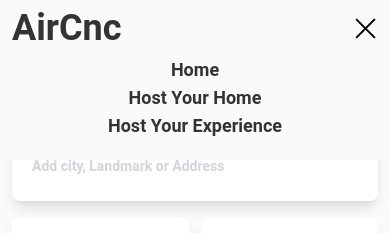
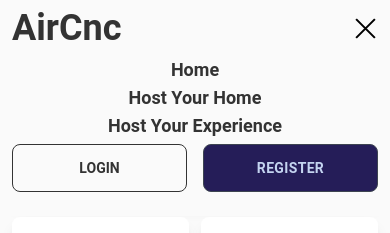
Before and after one commit to iinaamasum/aircnc-client, a React (Create React App) app: page / in a window 390 px wide. Both pictures are taken after a click on the button 365 px from the left and 28 px from the top of the page. Shown: the top 233 px of the page. Built offline with nearby package versions, Linux system fonts and the light colour scheme.

Commit message:
navbar scrollY and mobile nav button added

```diff
--- a/src/Shared/Navbar.jsx
+++ b/src/Shared/Navbar.jsx
@@ -9,9 +9,20 @@ const Navbar = () => {
     { id: 3, name: 'Host Your Experience', link: '/experience' },
   ];
 
+  const [scrollY, setScrollY] = useState(false);
   const [isOpen, setIsOpen] = useState(false);
+  const handleScrollY = () => {
+    window.scrollY > 20 ? setScrollY(true) : setScrollY(false);
+  };
+
+  window.addEventListener('scroll', handleScrollY);
+
   return (
-    <div className="container mx-auto relative">
+    <div
+      className={`${
+        scrollY ? 'bg-[#f1f1f1]' : 'bg-transparent'
+      } container mx-auto sticky top-0 z-50`}
+    >
       <nav className="max-w-[1300px] px-3 md:px-6 mx-auto py-2">
         <div className="flex items-center justify-between">
           <div className="">
@@ -60,6 +71,14 @@ const Navbar = () => {
             {name}
           </NavLink>
         ))}
+        <div className="grid grid-cols-2 gap-4 container px-3 my-1">
+          <button className="btn btn-outline btn-[#251D58] md:mr-3">
+            Login
+          </button>
+          <button className="bg-[#251D58] btn hover:bg-[#0d082e] tracking-wide">
+            Register
+          </button>
+        </div>
       </div>
     </div>
   );
```
